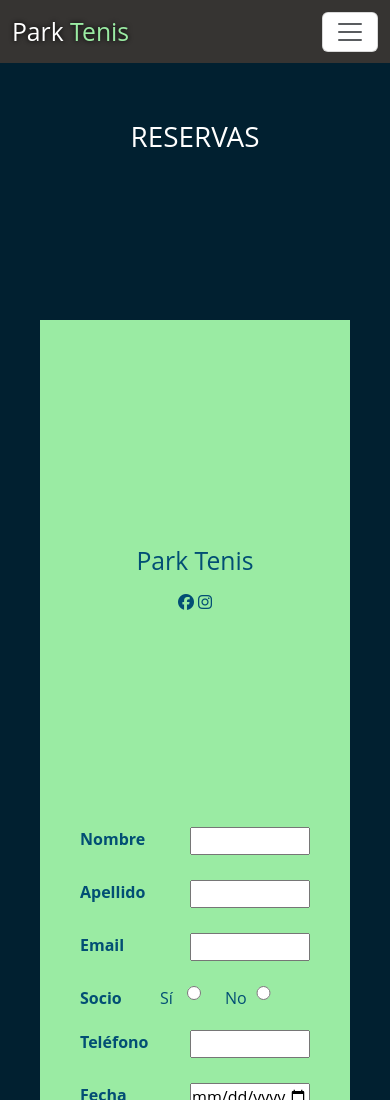
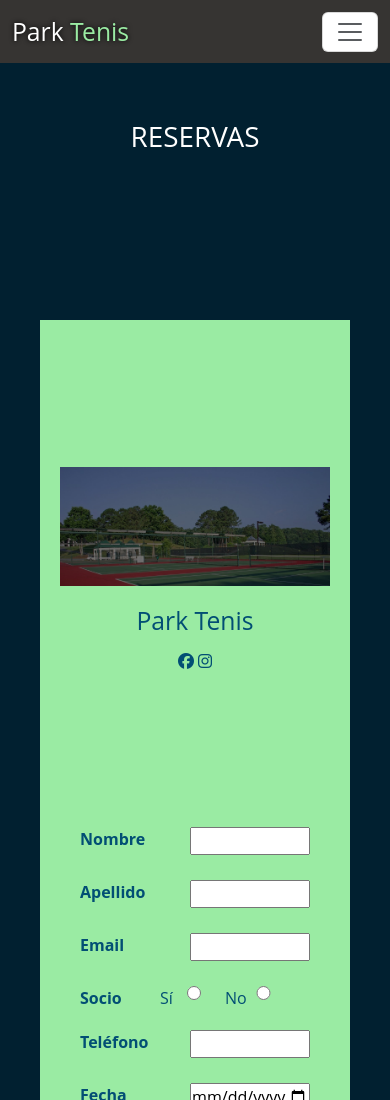
Before and after one commit to Fernandoruiz1351/Parktenis, a plain HTML site: page pages/reservas.html in a window 390 px wide. Shown: the top 1100 px of the page. Drawn offline with nearby package versions, Linux system fonts and the light colour scheme; the site is published under a folder, as on GitHub Pages, so addresses that start at the root find nothing.

Commit message:
Version 7.1-Reservas Responsive

```diff
--- a/pages/reservas.html
+++ b/pages/reservas.html
@@ -44,7 +44,7 @@
 
     <main class="reservas">
         <div class="info">
-            <img src="/resources/principal.jpg" alt="">
+            <img src="../resources/principal.jpg" alt="">
             <h2>Park Tenis</h2>
 
             <div class="red">
```
